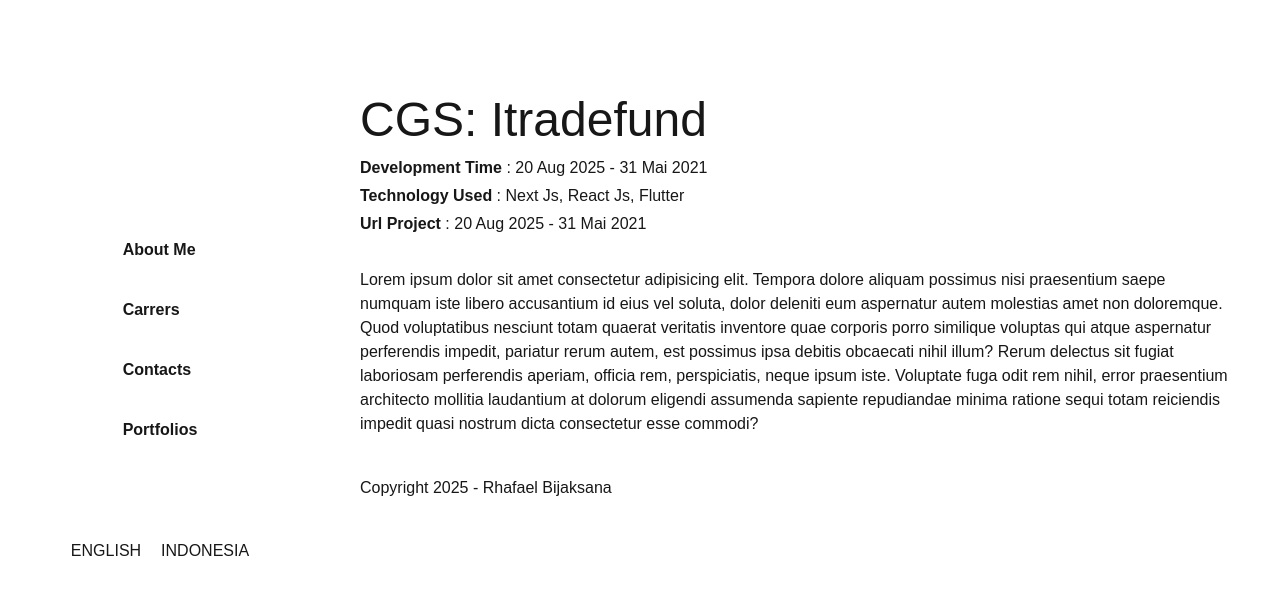
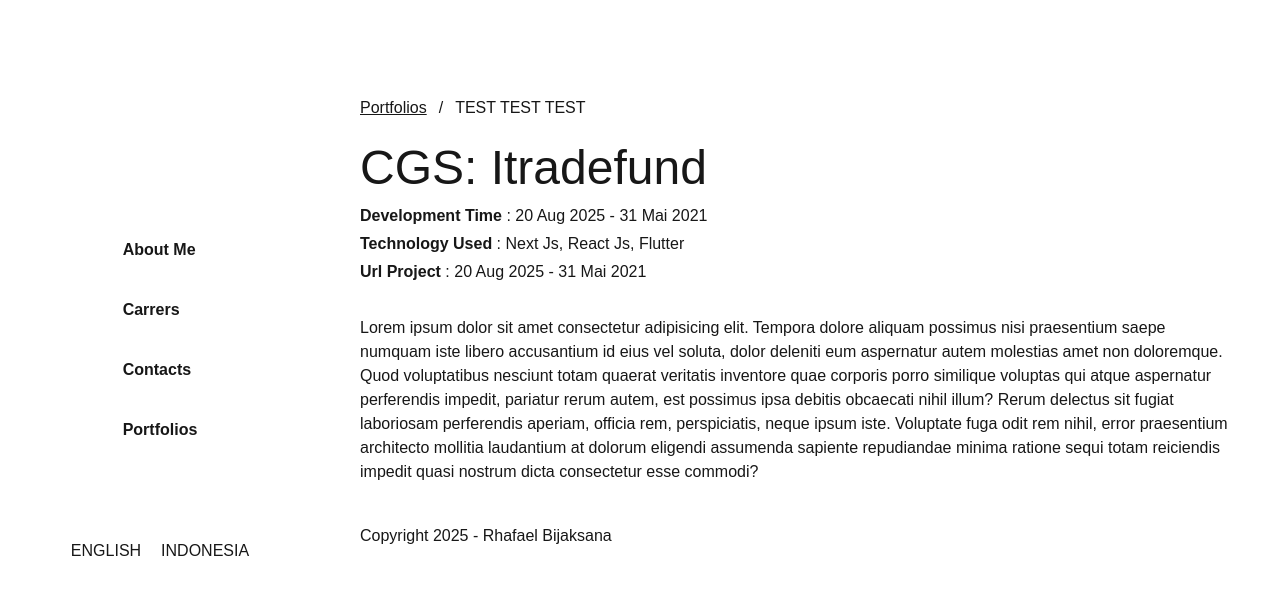
Before and after one commit to ElbiGans04/new-portfolio3, a Next.js app: page /portfolios/1 in a window 1280 px wide. Shown: the top 594 px of the page. Built offline with nearby package versions, Linux system fonts and the light colour scheme.

Commit message:
feat: membuat breadcrumbs pada halaman portfolios detail

```diff
--- a/app/portfolios/[id]/page.tsx
+++ b/app/portfolios/[id]/page.tsx
@@ -1,4 +1,5 @@
 import { Metadata } from "next";
+import Link from "next/link";
 
 export const metadata: Metadata = {
   title: "Portfolios | Rhafael Bijaksana",
@@ -7,6 +8,11 @@
 export default function PortfoliosPage() {
   return (
     <>
+      <div className="flex gap-3 mb-6">
+        <Link className="underline" href={"/portfolios"}>Portfolios</Link>
+        <p>/</p>
+        <p>TEST TEST TEST</p>
+      </div>
       <div className="flex flex-col gap-3">
         <h1 className="text-2xl lg:text-5xl">CGS: Itradefund</h1>
         <div className="flex flex-col gap-1">
```
